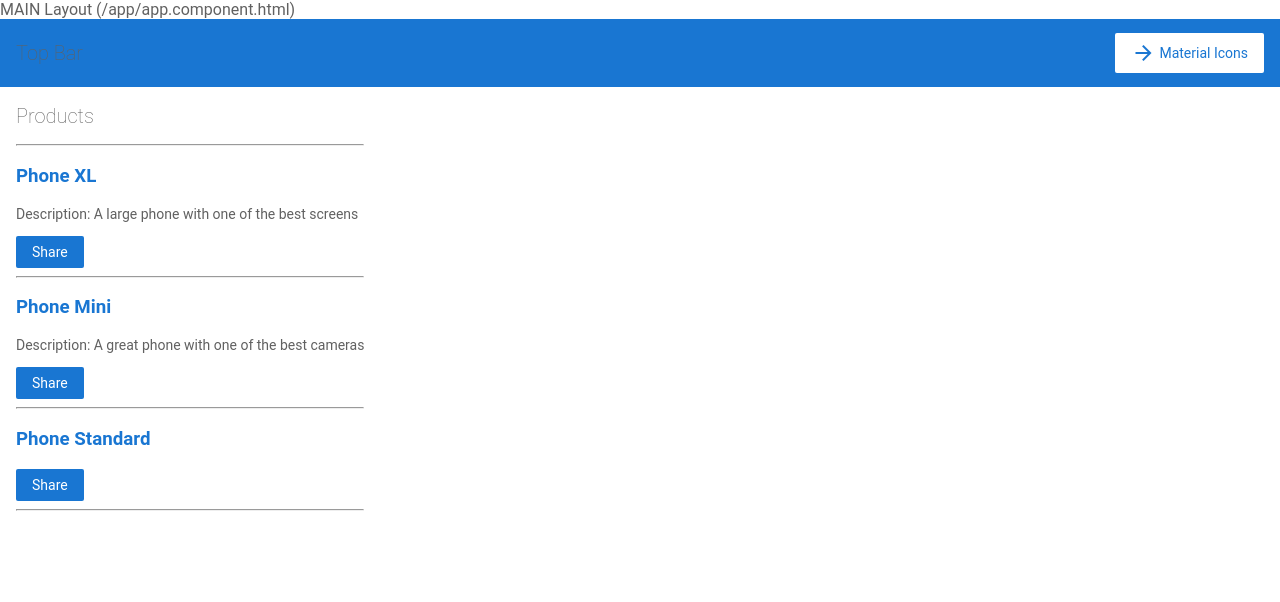
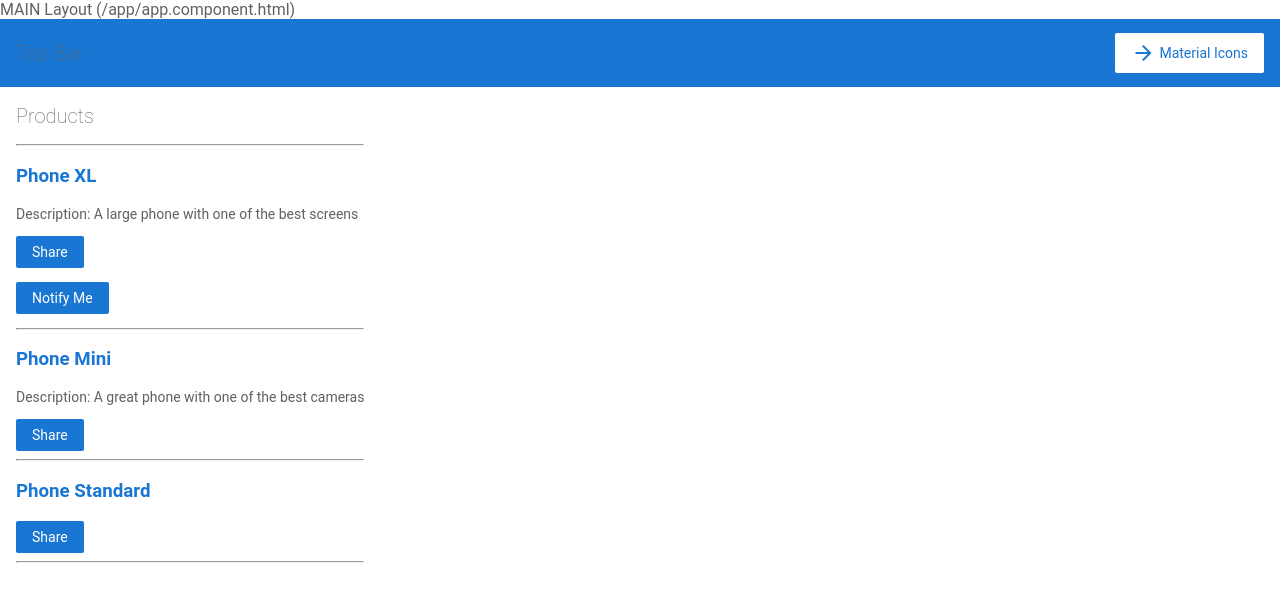
Before and after one commit to Jkwan2016/Angular_Getting_Started, an Angular app: page / in a window 1280 px wide. Shown: the top 602 px of the page. Built offline with nearby package versions, Linux system fonts and the light colour scheme.

Commit message:
2 files modified, 4 added

```diff
--- a/src/app/app.module.ts
+++ b/src/app/app.module.ts
@@ -6,6 +6,7 @@
 import { AppComponent } from './app.component';
 import { TopBarComponent } from './top-bar/top-bar.component';
 import { ProductListComponent } from './product-list/product-list.component';
+import { ProductAlertsComponent } from './product-alerts/product-alerts.component';
 
 @NgModule({
   imports: [
@@ -19,7 +20,8 @@
   declarations: [
     AppComponent,
     TopBarComponent,
-    ProductListComponent
+    ProductListComponent,
+    ProductAlertsComponent
   ],
 
   bootstrap: [
--- /dev/null
+++ b/src/app/product-alerts/product-alerts.component.html
@@ -0,0 +1,3 @@
+<p *ngIf="product && product.price > 700">
+  <button type="button">Notify Me</button>
+</p>
--- a/src/app/product-list/product-list.component.html
+++ b/src/app/product-list/product-list.component.html
@@ -14,5 +14,11 @@
 
   <button type="button" (click)="share()">Share</button>
 
+
+
+  <app-product-alerts
+  [product]="product">
+</app-product-alerts>
+
   <hr />
 </div>
```
Also changed, not shown: src/app/product-alerts/product-alerts.component.ts (added, +11 -0 lines), src/app/product-alerts/product-alerts.component.css (added), 1 other file (tests, documents, lock files or other folders).
